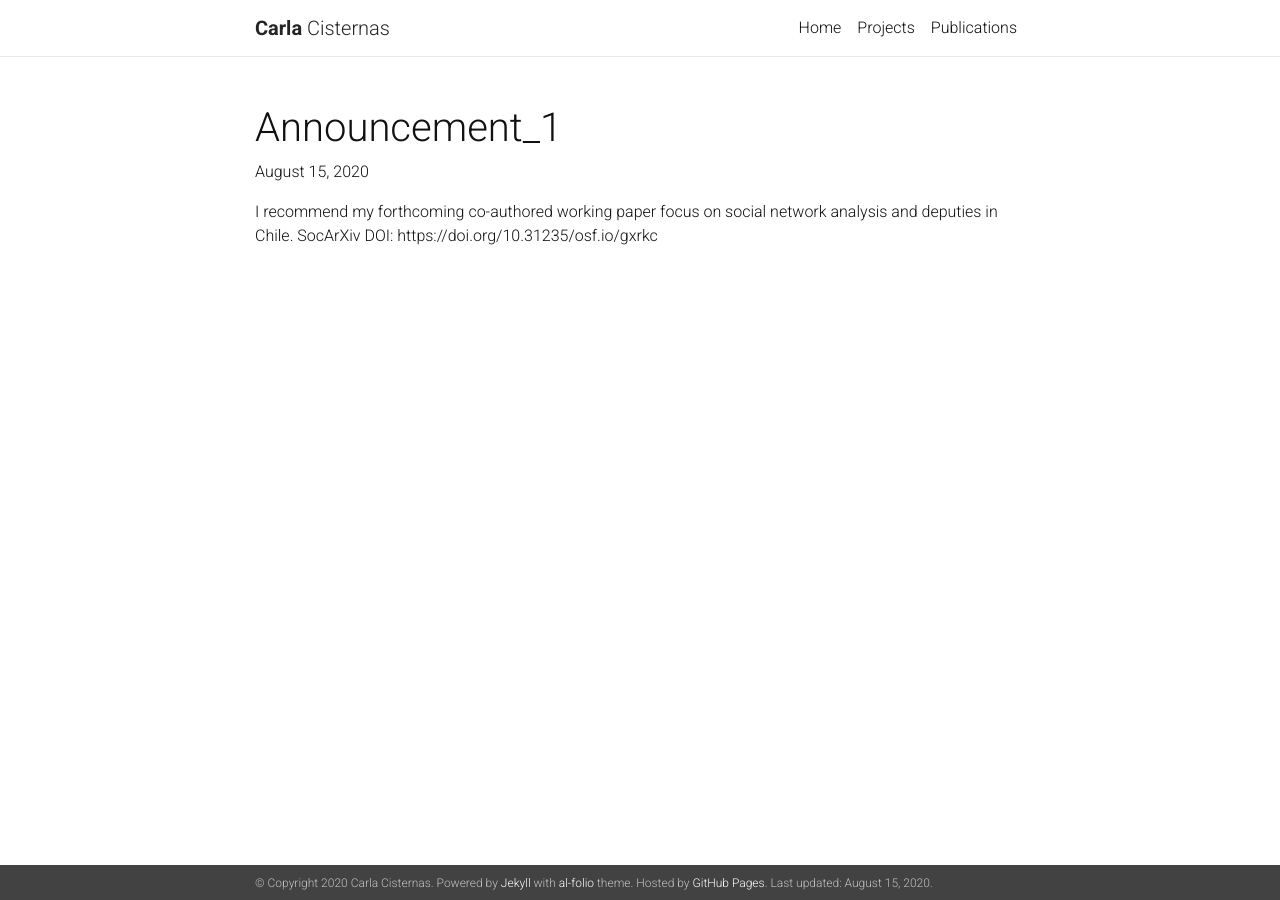
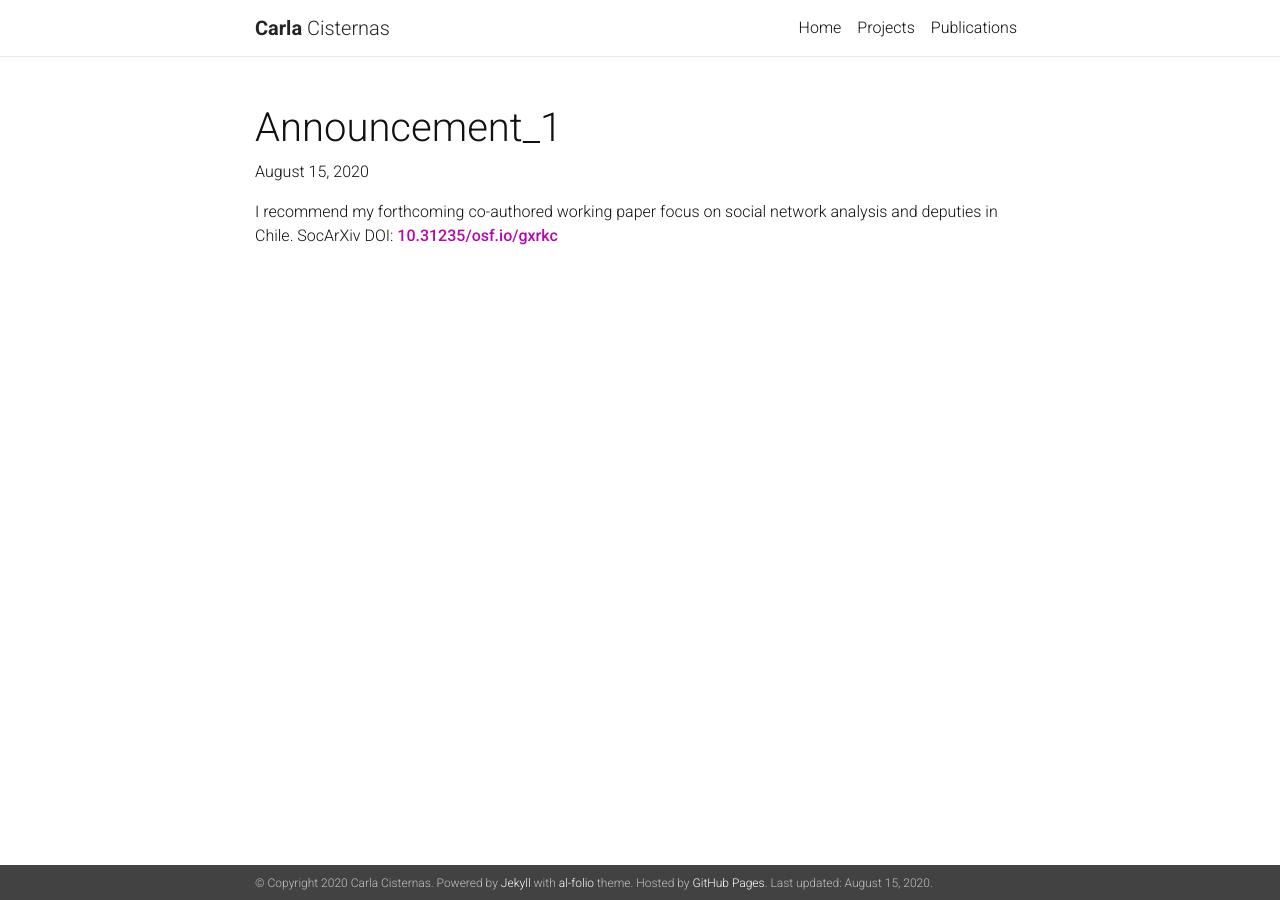
Before and after one commit to training-datalab/carlacisternas.com, a Jekyll site: the page built from _news/announcement_1.md, in a window 1280 px wide. Built offline with Jekyll 4.4.1, drawn with Linux system fonts in a browser that asks for light colours; nearby versions of some CDN libraries; a style sheet for code colours, icons or effects is not loaded; some of the changed lines change nothing that is shown.

Commit message:
Update announcement_1.md

```diff
--- a/_news/announcement_1.md
+++ b/_news/announcement_1.md
@@ -4,4 +4,4 @@
 inline: true
 ---
 
-I recommend my forthcoming co-authored working paper focus on social network analysis and deputies in Chile. SocArXiv DOI: https://doi.org/10.31235/osf.io/gxrkc
+I recommend my forthcoming co-authored working paper focus on social network analysis and deputies in Chile. SocArXiv DOI: <a href="https://doi.org/10.31235/osf.io/gxrkc" target="_blank"><strong>10.31235/osf.io/gxrkc</strong></a>
```
